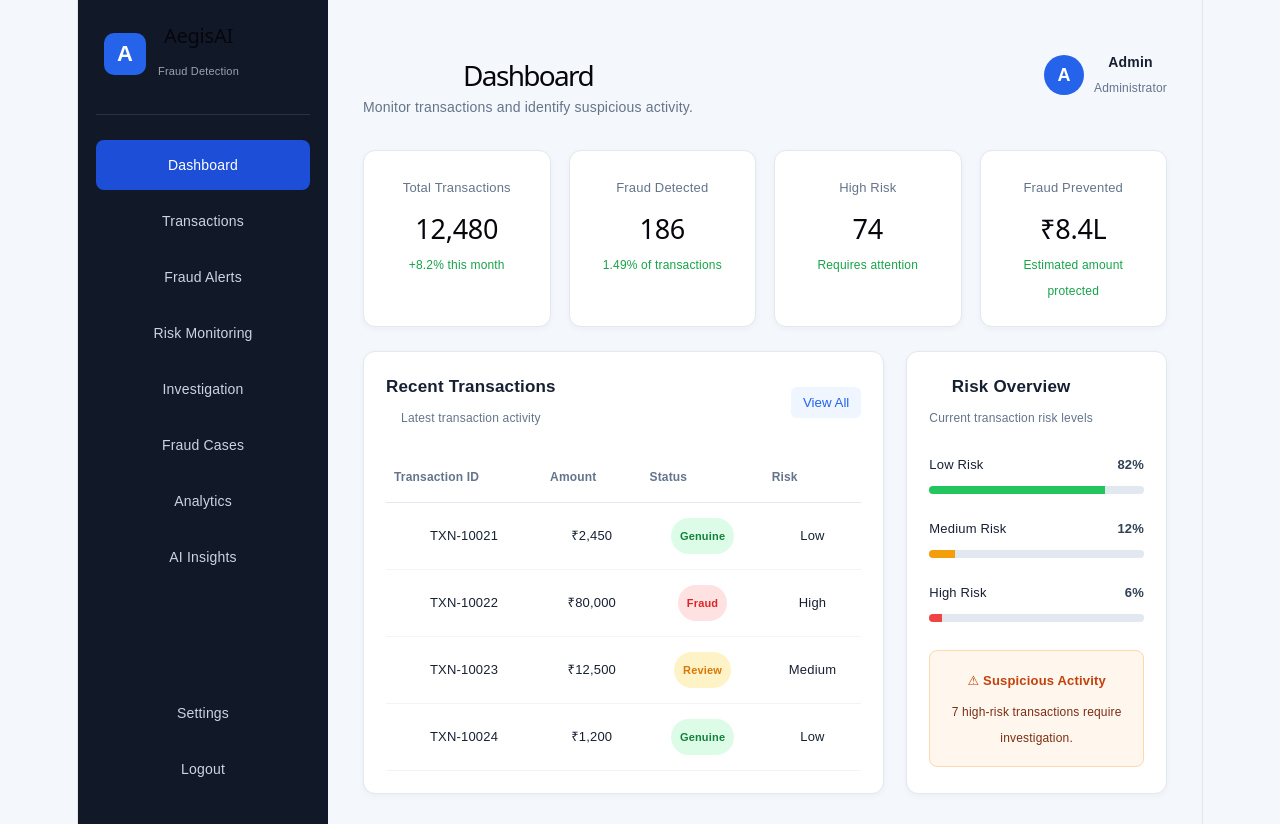
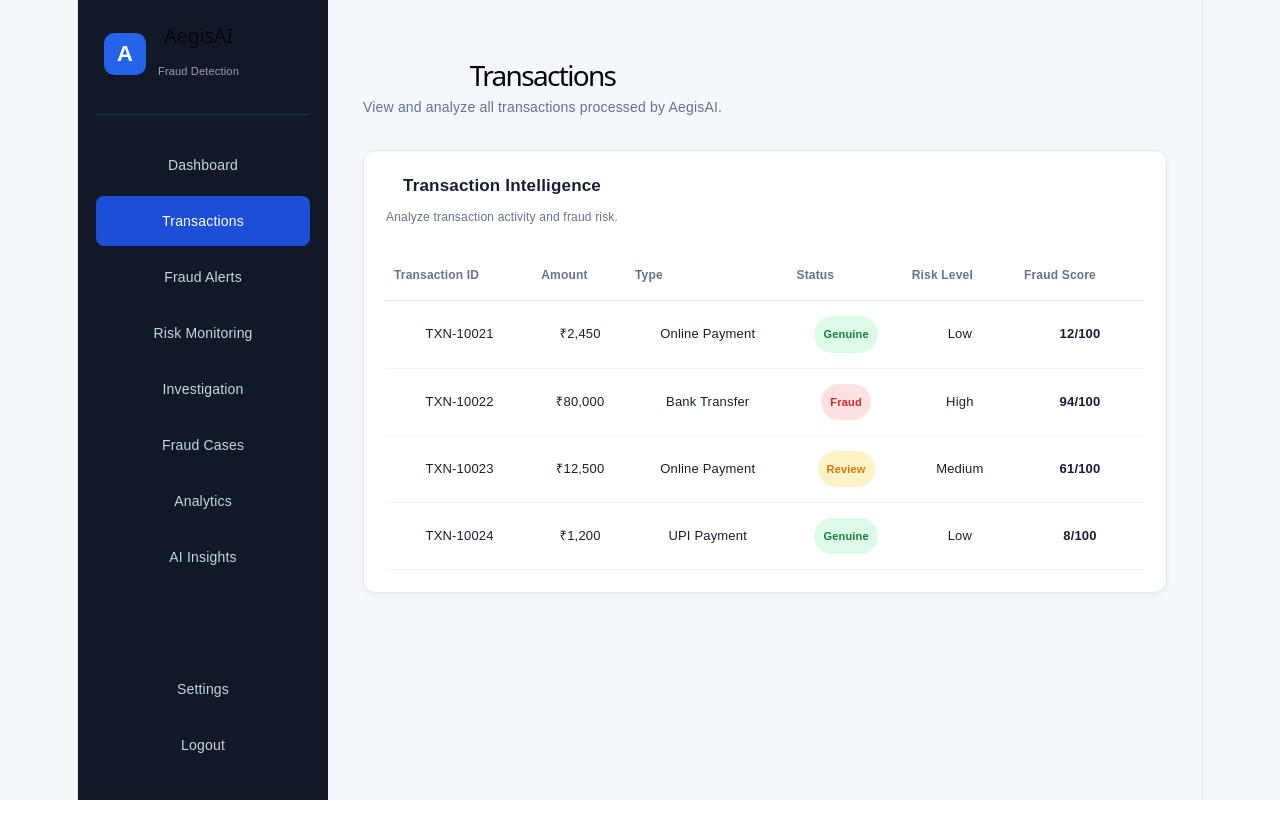
Before and after one commit to YaparlaTejitha/Foundational-Project, a React app in the folder frontend/: page /transactions in a window 1280 px wide. After the commit the page ends 800 px from the top, so only its background shows below. Built offline with nearby package versions, Linux system fonts and the light colour scheme; the HTML template or start-up script is replaced by a standard one.

Commit message:
Add Transactions module
git rebase --continue#

```diff
--- a/frontend/package.json
+++ b/frontend/package.json
@@ -11,7 +11,8 @@
   },
   "dependencies": {
     "react": "^19.2.8",
-    "react-dom": "^19.2.8"
+    "react-dom": "^19.2.8",
+    "react-router-dom": "^7.18.4"
   },
   "devDependencies": {
     "@eslint/js": "^10.0.1",
--- a/frontend/src/App.jsx
+++ b/frontend/src/App.jsx
@@ -1,20 +1,8 @@
-import { useState } from "react";
+import { BrowserRouter, Routes, Route, Link } from "react-router-dom";
 import "./App.css";
+import Transactions from "./pages/Transactions";
 
-function App() {
-  const [activePage, setActivePage] = useState("Dashboard");
-
-  const menuItems = [
-    "Dashboard",
-    "Transactions",
-    "Fraud Alerts",
-    "Risk Monitoring",
-    "Investigation",
-    "Fraud Cases",
-    "Analytics",
-    "AI Insights",
-  ];
-
+function Dashboard() {
   return (
     <div className="app">
       {/* Sidebar */}
@@ -28,49 +16,32 @@ function App() {
         </div>
 
         <nav>
-          {menuItems.map((item) => (
-            <a
-              key={item}
-              href="#"
-              className={activePage === item ? "active" : ""}
-              onClick={(e) => {
-                e.preventDefault();
-                setActivePage(item);
-              }}
-            >
-              {item}
-            </a>
-          ))}
+          <Link className="active" to="/">
+            Dashboard
+          </Link>
+          <Link to="/transactions">
+            Transactions
+          </Link>
+          <a>Fraud Alerts</a>
+          <a>Risk Monitoring</a>
+          <a>Investigation</a>
+          <a>Fraud Cases</a>
+          <a>Analytics</a>
+          <a>AI Insights</a>
         </nav>
 
         <div className="sidebar-bottom">
-          <a
-            href="#"
-            onClick={(e) => {
-              e.preventDefault();
-              setActivePage("Settings");
-            }}
-            className={activePage === "Settings" ? "active" : ""}
-          >
-            Settings
-          </a>
-
-          <a href="#">Logout</a>
+          <a>Settings</a>
+          <a>Logout</a>
         </div>
       </aside>
 
       {/* Main Content */}
       <main className="main-content">
-
-        {/* Top Bar */}
         <header className="topbar">
           <div>
-            <h1>{activePage}</h1>
-            <p>
-              {activePage === "Dashboard"
-                ? "Monitor transactions and identify suspicious activity."
-                : `Manage and monitor ${activePage.toLowerCase()}.`}
-            </p>
+            <h1>Fraud Detection Dashboard</h1>
+            <p>Monitor transactions and identify suspicious activity.</p>
           </div>
 
           <div className="user-profile">
@@ -82,9 +53,7 @@ function App() {
           </div>
         </header>
 
-        {/* DASHBOARD */}
-        {activePage === "Dashboard" && (
-          <>
+        {/* Statistics */}
         <section className="stats-grid">
           <div className="stat-card">
             <span>Total Transactions</span>
@@ -111,6 +80,7 @@ function App() {
           </div>
         </section>
 
+        {/* Dashboard Sections */}
         <section className="dashboard-grid">
           <div className="panel">
             <div className="panel-header">
@@ -118,7 +88,10 @@ function App() {
                 <h3>Recent Transactions</h3>
                 <p>Latest transaction activity</p>
               </div>
+
+              <Link to="/transactions">
                 <button>View All</button>
+              </Link>
             </div>
 
             <div className="table-container">
@@ -217,27 +190,20 @@ function App() {
             </div>
           </div>
         </section>
-          </>
-        )}
-
-        {/* OTHER PAGES */}
-        {activePage !== "Dashboard" && (
-          <section className="panel">
-            <h2>{activePage}</h2>
-
-            <p style={{ marginTop: "10px" }}>
-              This is the {activePage} page.
-            </p>
-
-            <p style={{ marginTop: "10px" }}>
-              The detailed {activePage.toLowerCase()} module will be added here.
-            </p>
-          </section>
-        )}
-
       </main>
     </div>
   );
 }
 
+function App() {
+  return (
+    <BrowserRouter>
+      <Routes>
+        <Route path="/" element={<Dashboard />} />
+        <Route path="/transactions" element={<Transactions />} />
+      </Routes>
+    </BrowserRouter>
+  );
+}
+
 export default App;
--- /dev/null
+++ b/frontend/src/pages/Transactions.jsx
@@ -0,0 +1,136 @@
+function Transactions() {
+  const transactions = [
+    {
+      id: "TXN-10021",
+      amount: "₹2,450",
+      type: "Online Payment",
+      status: "Genuine",
+      risk: "Low",
+      score: "12",
+    },
+    {
+      id: "TXN-10022",
+      amount: "₹80,000",
+      type: "Bank Transfer",
+      status: "Fraud",
+      risk: "High",
+      score: "94",
+    },
+    {
+      id: "TXN-10023",
+      amount: "₹12,500",
+      type: "Online Payment",
+      status: "Review",
+      risk: "Medium",
+      score: "61",
+    },
+    {
+      id: "TXN-10024",
+      amount: "₹1,200",
+      type: "UPI Payment",
+      status: "Genuine",
+      risk: "Low",
+      score: "8",
+    },
+  ];
+
+  return (
+    <div className="app">
+      {/* Sidebar */}
+      <aside className="sidebar">
+        <div className="logo">
+          <div className="logo-icon">A</div>
+          <div>
+            <h2>AegisAI</h2>
+            <span>Fraud Detection</span>
+          </div>
+        </div>
+
+        <nav>
+          <a href="/">Dashboard</a>
+          <a className="active" href="/transactions">
+            Transactions
+          </a>
+          <a>Fraud Alerts</a>
+          <a>Risk Monitoring</a>
+          <a>Investigation</a>
+          <a>Fraud Cases</a>
+          <a>Analytics</a>
+          <a>AI Insights</a>
+        </nav>
+
+        <div className="sidebar-bottom">
+          <a>Settings</a>
+          <a>Logout</a>
+        </div>
+      </aside>
+
+      {/* Main Content */}
+      <main className="main-content">
+        <header className="topbar">
+          <div>
+            <h1>Transactions</h1>
+            <p>View and analyze all transactions processed by AegisAI.</p>
+          </div>
+        </header>
+
+        {/* Transaction Table */}
+        <section className="panel">
+          <div className="panel-header">
+            <div>
+              <h3>Transaction Intelligence</h3>
+              <p>Analyze transaction activity and fraud risk.</p>
+            </div>
+          </div>
+
+          <div className="table-container">
+            <table>
+              <thead>
+                <tr>
+                  <th>Transaction ID</th>
+                  <th>Amount</th>
+                  <th>Type</th>
+                  <th>Status</th>
+                  <th>Risk Level</th>
+                  <th>Fraud Score</th>
+                </tr>
+              </thead>
+
+              <tbody>
+                {transactions.map((transaction) => (
+                  <tr key={transaction.id}>
+                    <td>{transaction.id}</td>
+                    <td>{transaction.amount}</td>
+                    <td>{transaction.type}</td>
+
+                    <td>
+                      <span
+                        className={`badge ${
+                          transaction.status === "Fraud"
+                            ? "fraud"
+                            : transaction.status === "Review"
+                            ? "review"
+                            : "genuine"
+                        }`}
+                      >
+                        {transaction.status}
+                      </span>
+                    </td>
+
+                    <td>{transaction.risk}</td>
+
+                    <td>
+                      <strong>{transaction.score}/100</strong>
+                    </td>
+                  </tr>
+                ))}
+              </tbody>
+            </table>
+          </div>
+        </section>
+      </main>
+    </div>
+  );
+}
+
+export default Transactions;
```
Also changed, not shown: 1 other file (tests, documents, lock files or other folders). Lines whose indentation alone changed are shown as unchanged.
